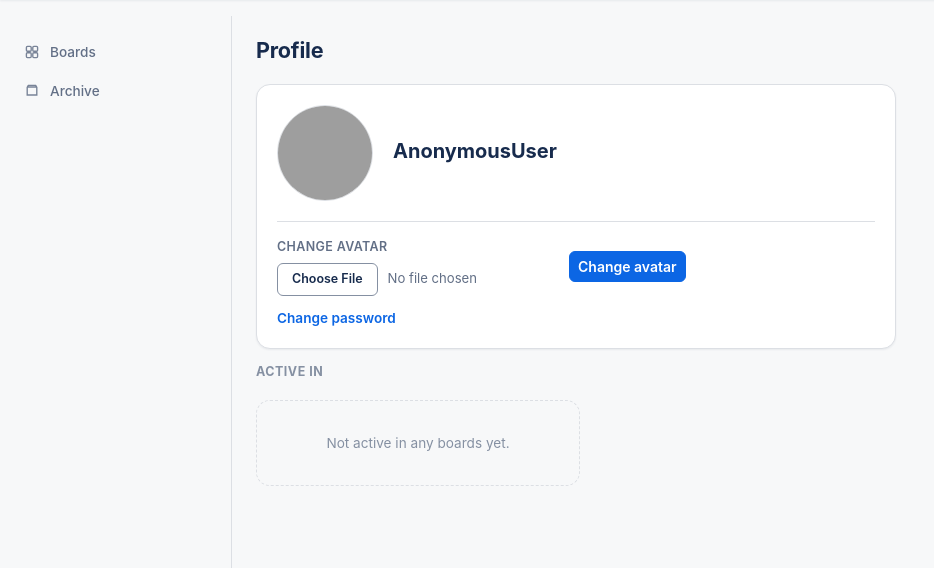
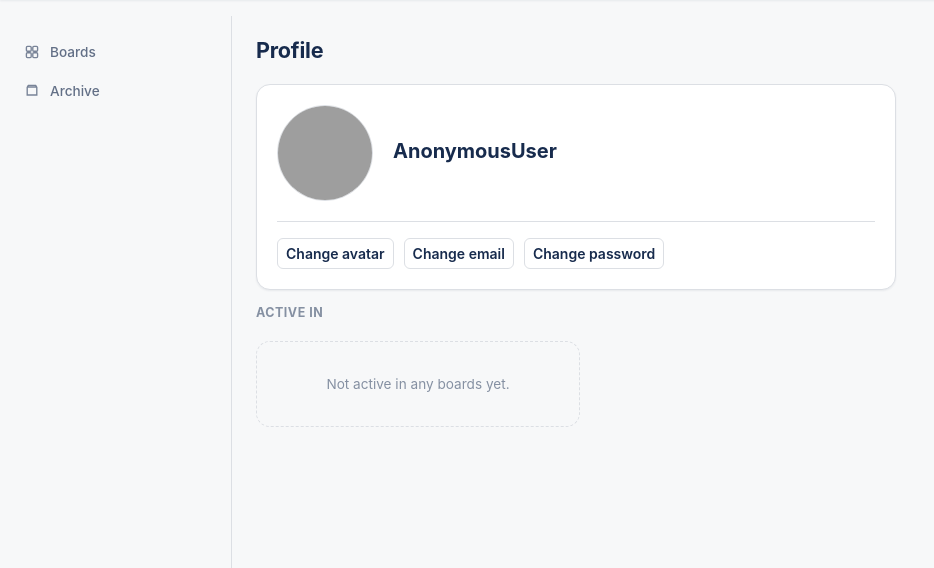
Before and after one commit to twnchk/todoApp, a Django app: page /profile/1 in a window 1280 px wide. Shown: the part 61-629 px from the top of the page, without its empty margins (0-934 px from the left). Run offline with Django 4.2, Linux system fonts and the light colour scheme; a user stored in the database is signed in; data comes from the database, SQL or seed files in the repository; data that the repository does not hold is empty; parts of the project's set-up code (start-up, migrations or seed data) failed here and were passed over; some libraries are stand-ins or nearby versions; grey boxes are pictures that could not be loaded.

Commit message:
Minor fixes

```diff
--- a/static/css/todoPlanner/style.css
+++ b/static/css/todoPlanner/style.css
@@ -966,32 +1009,29 @@ input[type="file"]::file-selector-button:hover {
   border-top: 1px solid var(--border);
 }
 
-.profile-field-label {
-  display: block;
-  font-weight: 600;
-  font-size: 0.78rem;
-  text-transform: uppercase;
-  letter-spacing: 0.03em;
-  color: var(--text-muted);
-  margin-bottom: 6px;
-}
-
-.profile-avatar-form {
+.profile-actions-row {
   display: flex;
   align-items: center;
   gap: 10px;
   flex-wrap: wrap;
 }
 
-.profile-password-link {
-  align-self: flex-start;
-  padding-left: 0;
-  color: var(--accent);
-  font-size: 0.85rem;
-  font-weight: 600;
+.profile-avatar-form {
+  display: inline-flex;
 }
-.profile-password-link:hover {
-  color: var(--accent-strong);
+
+.profile-avatar-form input[type="file"] {
+  display: none;
+}
+
+.profile-email-edit {
+  display: inline-flex;
+  align-items: center;
+  gap: 8px;
+}
+
+.profile-email-edit input[type="email"] {
+  width: 220px;
 }
 
 /* ==========================================================================
--- a/templates/user_profile.html
+++ b/templates/user_profile.html
@@ -20,20 +20,29 @@
 
     {% if request.user == profile.user %}
     <div class="profile-actions">
-        <form method="POST" enctype="multipart/form-data" class="profile-avatar-form">
-            {% csrf_token %}
-            <div>
-                <span class="profile-field-label">{{ form.avatar.label }}</span>
+        <div class="profile-actions-row" id="profileActionsRow">
+            <form method="POST" enctype="multipart/form-data" class="profile-avatar-form">
+                {% csrf_token %}
                 {{ form.avatar }}
-            </div>
-            <button type="submit" class="btn btn-primary btn-sm">Change avatar</button>
-        </form>
+                <button type="button" class="btn btn-light btn-sm" onclick="document.getElementById('{{ form.avatar.id_for_label }}').click()">Change avatar</button>
+            </form>
+
+            <button type="button" id="emailEditBtn" class="btn btn-light btn-sm">Change email</button>
+
+            <a href="{% url 'password_change' %}" class="btn btn-light btn-sm">Change password</a>
+        </div>
+
+        <div id="emailEditPanel" class="profile-email-edit" style="display:none;">
+            <input type="email" id="emailEditInput" class="form-control form-control-sm" placeholder="new@example.com">
+            <button type="button" id="emailSaveBtn" class="btn btn-primary btn-sm">Save</button>
+            <button type="button" id="emailCancelBtn" class="btn btn-discard btn-sm">Cancel</button>
+        </div>
+
         {% if form.errors %}
             <div class="alert alert-danger">
                 {{ form.errors }}
             </div>
         {% endif %}
-        <a href="{% url 'password_change' %}" class="profile-password-link">Change password</a>
     </div>
     {% endif %}
 </div>
@@ -48,4 +57,34 @@
     <div class="empty-state">Not active in any boards yet.</div>
     {% endfor %}
 </div>
+
+<script>
+    document.addEventListener('DOMContentLoaded', function () {
+        var actionsRow = document.getElementById('profileActionsRow');
+        var emailEditBtn = document.getElementById('emailEditBtn');
+        var emailEditPanel = document.getElementById('emailEditPanel');
+        var emailSaveBtn = document.getElementById('emailSaveBtn');
+        var emailCancelBtn = document.getElementById('emailCancelBtn');
+
+        function closeEmailPanel() {
+            emailEditPanel.style.display = 'none';
+            actionsRow.style.display = 'flex';
+        }
+
+        if (emailEditBtn) {
+            emailEditBtn.addEventListener('click', function () {
+                actionsRow.style.display = 'none';
+                emailEditPanel.style.display = 'inline-flex';
+            });
+        }
+
+        if (emailSaveBtn) {
+            emailSaveBtn.addEventListener('click', closeEmailPanel);
+        }
+
+        if (emailCancelBtn) {
+            emailCancelBtn.addEventListener('click', closeEmailPanel);
+        }
+    });
+</script>
 {% endblock %}
--- a/users/forms.py
+++ b/users/forms.py
@@ -20,7 +20,7 @@ class ProfileImageForm(forms.ModelForm):
         model = Profile
         fields = ['avatar']
         widgets = {
-            'avatar': forms.FileInput(),
+            'avatar': forms.FileInput(attrs={'onchange': 'this.form.submit()'}),
         }
         labels = {
             'avatar': _('Change avatar'),
--- a/users/views.py
+++ b/users/views.py
@@ -46,18 +46,20 @@ def user_profile(request, id):
     profile = get_object_or_404(Profile, pk=id)
     user_boards = profile.user.allowed_boards.all()
 
-    context = {
-        'profile': profile,
-        'user_boards': user_boards,
-    }
+    if request.method == 'POST':
+        if request.user != profile.user:
+            return render(request, 'forbidden.html')
 
-    if request.method == 'POST':
         form = ProfileImageForm(request.POST, request.FILES, instance=profile)
         if form.is_valid():
             form.save()
     else:
         form = ProfileImageForm(instance=profile)
-    form_context = {'form': form}
-    context.update(form_context)
+
+    context = {
+        'profile': profile,
+        'user_boards': user_boards,
+        'form': form,
+    }
 
     return render(request, 'user_profile.html', context)
```
Also changed, not shown: other parts of static/css/todoPlanner/style.css (+44 -1 lines), templates/board_detail.html (+34 -12 lines).
